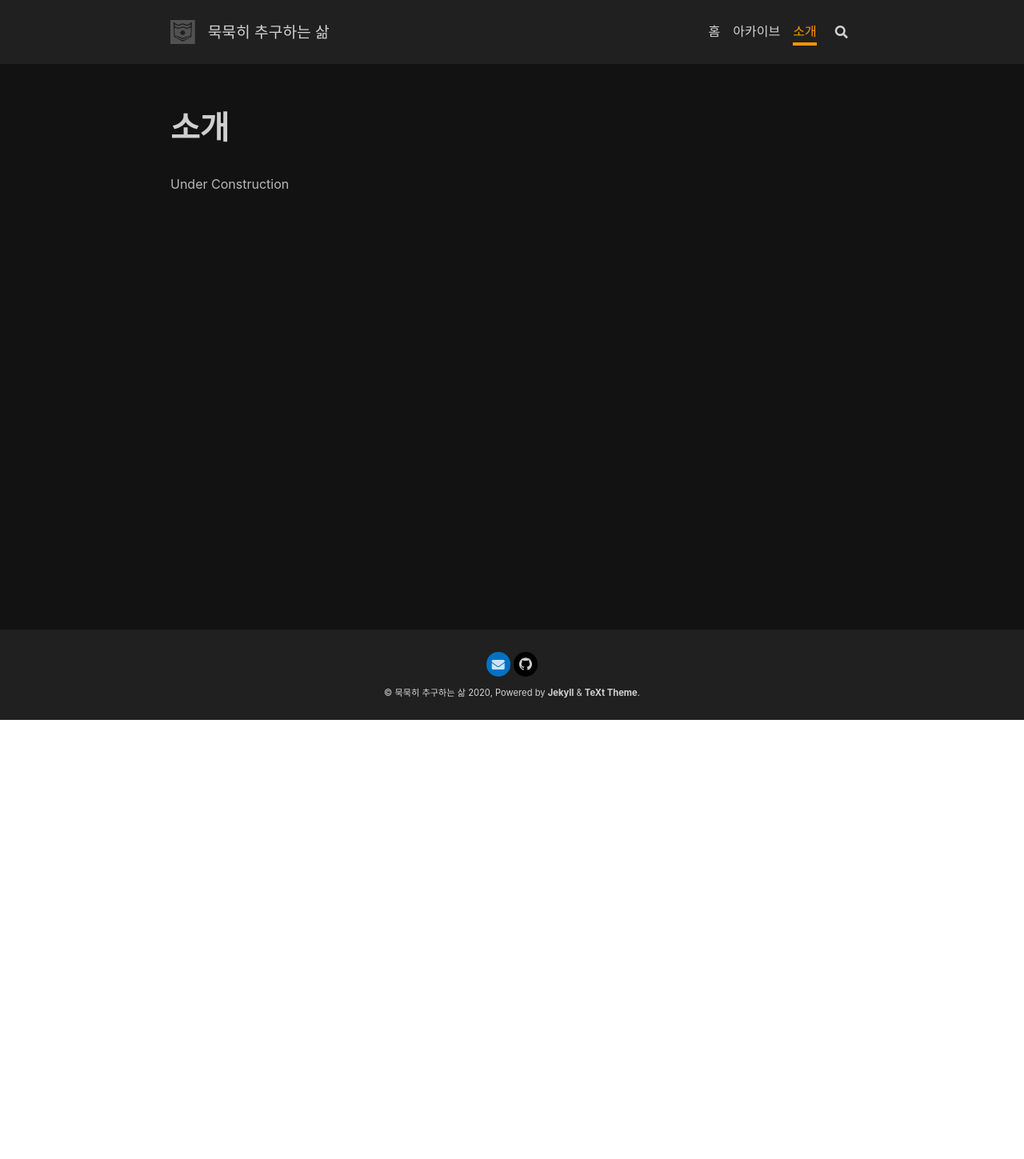
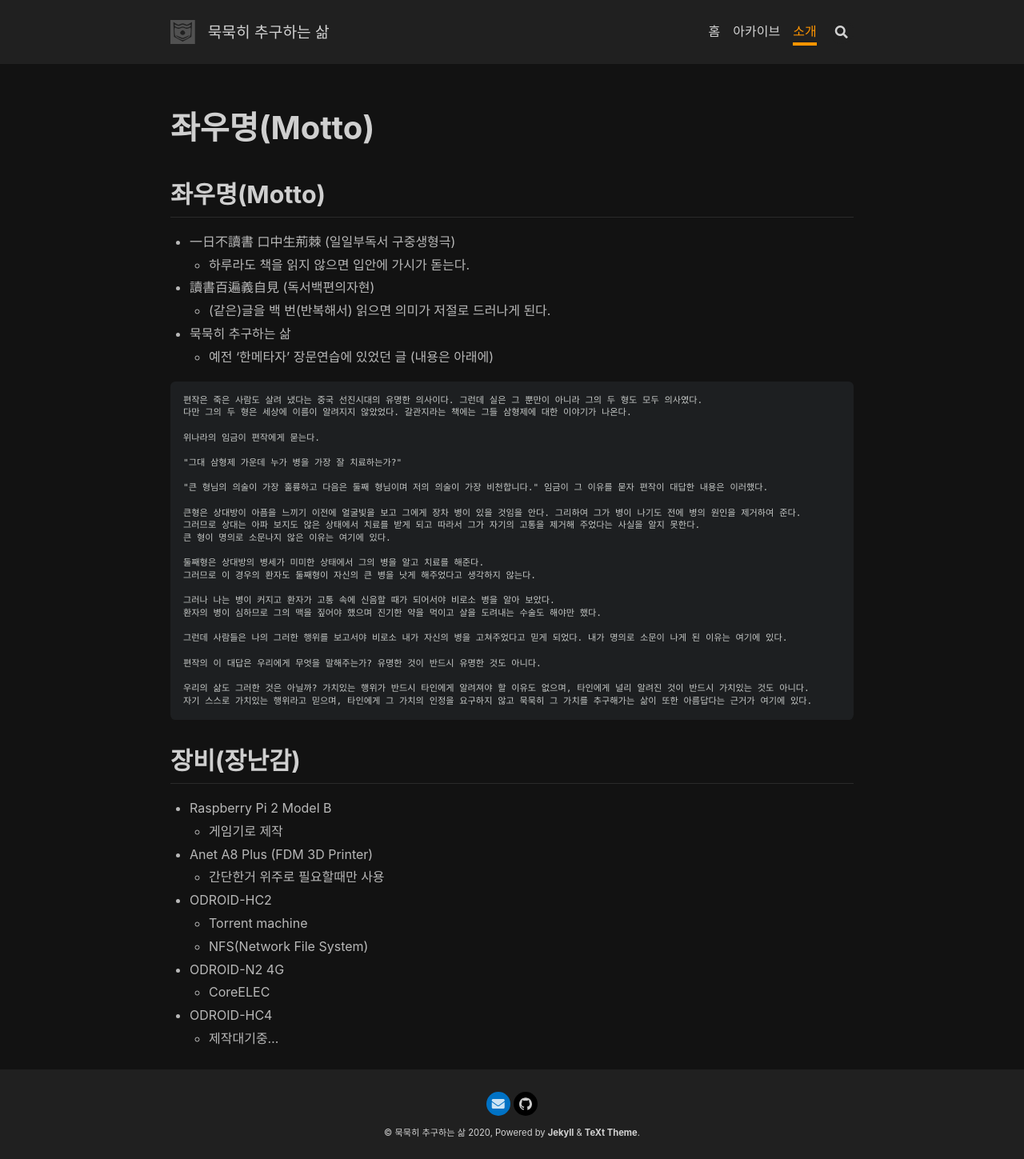
Before and after one commit to hyowon95/hyowon95.github.io, a Jekyll site: the page built from about.md, in a window 1280 px wide. Shown: the whole page at 80% size. Built offline with Jekyll 4.4.1, drawn with Linux system fonts in a browser that asks for light colours; nearby versions of some CDN libraries; our own code applies the rules of GitHub Pages for plain Markdown files; before the commit the page ends 900 px from its top, so only the background shows below that.

Commit message:
modify about.md

````diff
--- a/about.md
+++ b/about.md
@@ -26,4 +26,51 @@
 key: page-about
 ---
 
-Under Construction
+## 좌우명(Motto)
+* 一日不讀書 口中生荊棘 (일일부독서 구중생형극)
+  * 하루라도 책을 읽지 않으면 입안에 가시가 돋는다.
+* 讀書百遍義自見 (독서백편의자현)
+  * (같은)글을 백 번(반복해서) 읽으면 의미가 저절로 드러나게 된다.
+* 묵묵히 추구하는 삶
+  * 예전 '한메타자' 장문연습에 있었던 글 (내용은 아래에)
+
+```
+편작은 죽은 사람도 살려 냈다는 중국 선진시대의 유명한 의사이다. 그런데 실은 그 뿐만이 아니라 그의 두 형도 모두 의사였다.
+다만 그의 두 형은 세상에 이름이 알려지지 않았었다. 갈관지라는 책에는 그들 삼형제에 대한 이야기가 나온다.
+
+위나라의 임금이 편작에게 묻는다.
+
+"그대 삼형제 가운데 누가 병을 가장 잘 치료하는가?"
+
+"큰 형님의 의술이 가장 훌륭하고 다음은 둘째 형님이며 저의 의술이 가장 비천합니다." 임금이 그 이유를 묻자 편작이 대답한 내용은 이러했다.
+
+큰형은 상대방이 아픔을 느끼기 이전에 얼굴빛을 보고 그에게 장차 병이 있을 것임을 안다. 그리하여 그가 병이 나기도 전에 병의 원인을 제거하여 준다.
+그러므로 상대는 아파 보지도 않은 상태에서 치료를 받게 되고 따라서 그가 자기의 고통을 제거해 주었다는 사실을 알지 못한다.
+큰 형이 명의로 소문나지 않은 이유는 여기에 있다.
+
+둘째형은 상대방의 병세가 미미한 상태에서 그의 병을 알고 치료를 해준다.
+그러므로 이 경우의 환자도 둘째형이 자신의 큰 병을 낫게 해주었다고 생각하지 않는다.
+
+그러나 나는 병이 커지고 환자가 고통 속에 신음할 때가 되어서야 비로소 병을 알아 보았다.
+환자의 병이 심하므로 그의 맥을 짚어야 했으며 진기한 약을 먹이고 살을 도려내는 수술도 해야만 했다.
+
+그런데 사람들은 나의 그러한 행위를 보고서야 비로소 내가 자신의 병을 고쳐주었다고 믿게 되었다. 내가 명의로 소문이 나게 된 이유는 여기에 있다.
+
+편작의 이 대답은 우리에게 무엇을 말해주는가? 유명한 것이 반드시 유명한 것도 아니다.
+
+우리의 삶도 그러한 것은 아닐까? 가치있는 행위가 반드시 타인에게 알려져야 할 이유도 없으며, 타인에게 널리 알려진 것이 반드시 가치있는 것도 아니다.
+자기 스스로 가치있는 행위라고 믿으며, 타인에게 그 가치의 인정을 요구하지 않고 묵묵히 그 가치를 추구해가는 삶이 또한 아름답다는 근거가 여기에 있다.
+```
+
+## 장비(장난감)
+* Raspberry Pi 2 Model B
+  * 게임기로 제작
+* Anet A8 Plus (FDM 3D Printer)
+  * 간단한거 위주로 필요할때만 사용
+* ODROID-HC2
+  * Torrent machine
+  * NFS(Network File System)
+* ODROID-N2 4G
+  * CoreELEC
+* ODROID-HC4
+  * 제작대기중...
````
